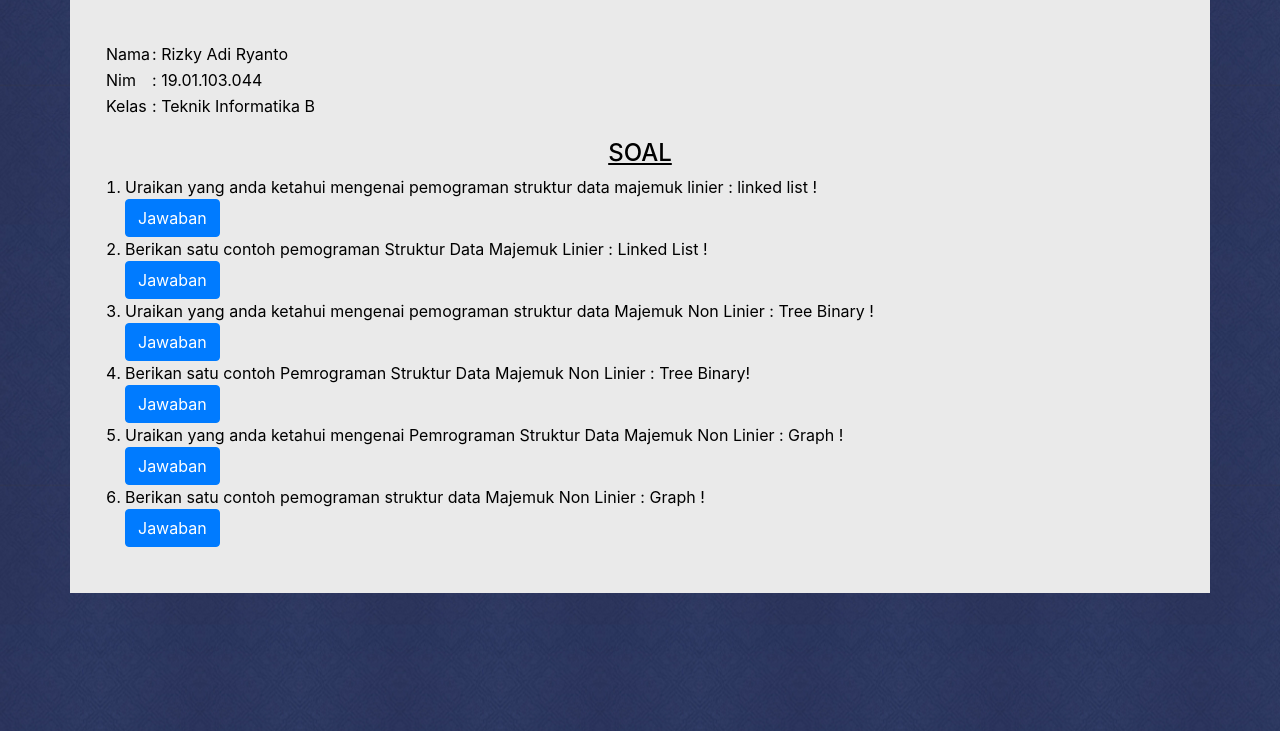
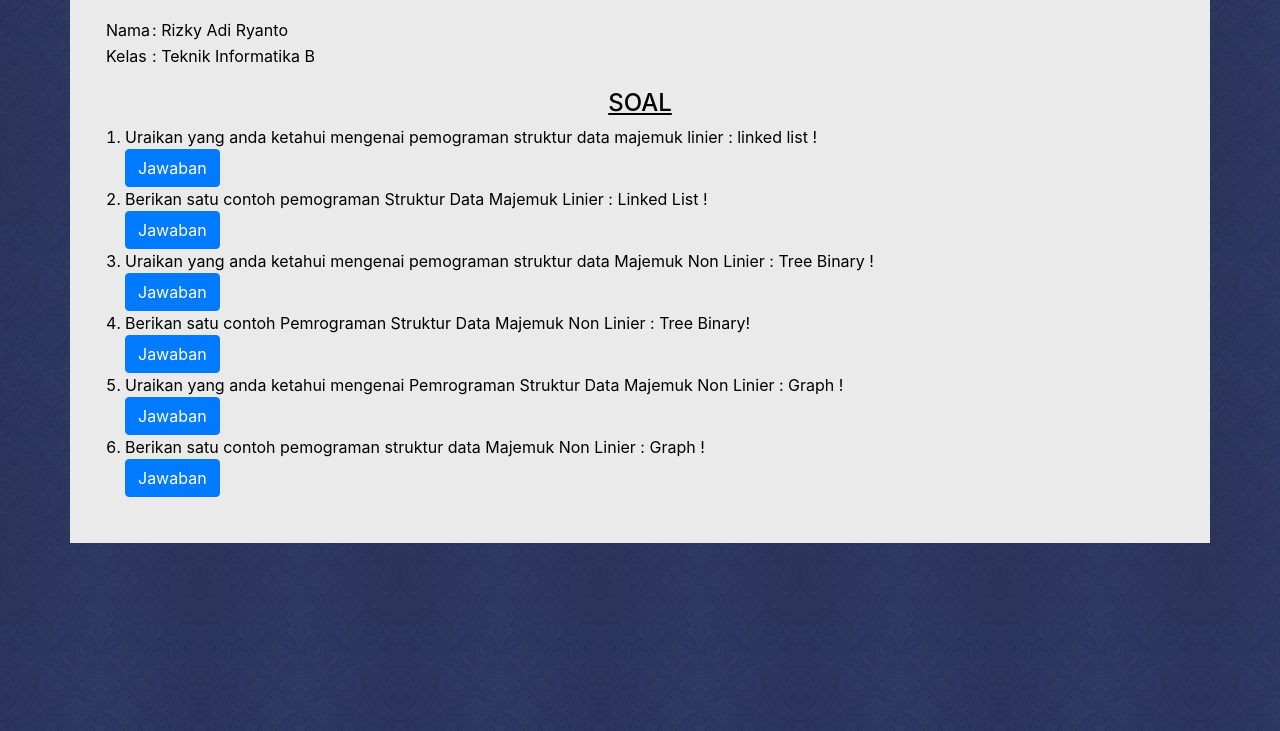
Before and after one commit to Rizky1408/rizky1408.github.io-TugasADS, a plain HTML site: page index.html in a window 1280 px wide. Shown: the part 69-800 px from the top of the page. Drawn offline with Linux system fonts and the light colour scheme.

Commit message:
Update index.html

```diff
--- a/index.html
+++ b/index.html
@@ -18,11 +18,6 @@
 				<tr>
 					<td>Nama</td>
 					<td>: Rizky Adi Ryanto</td>
-				</tr>
-				<br>
-				<tr>
-					<td>Nim</td>
-					<td>: 19.01.103.044</td>
 				</tr>
 				<br>
 				<tr>
```
